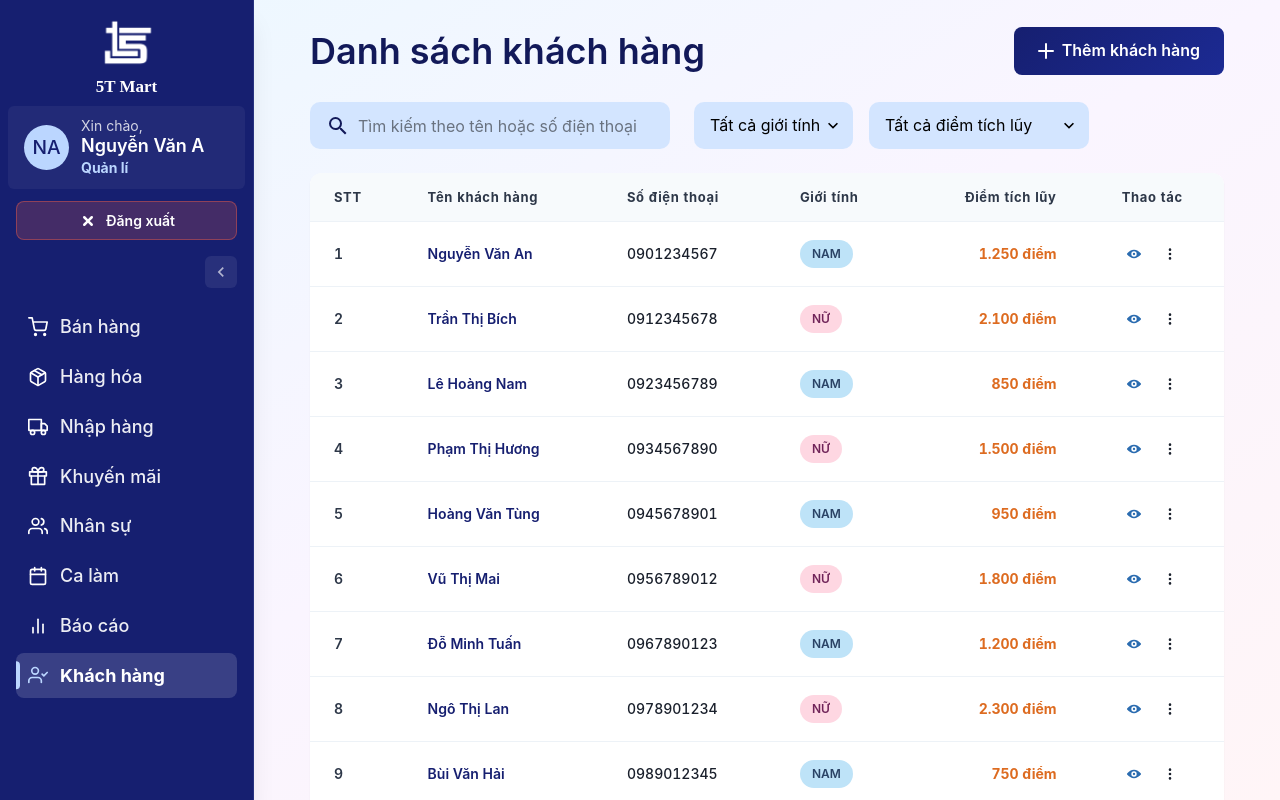
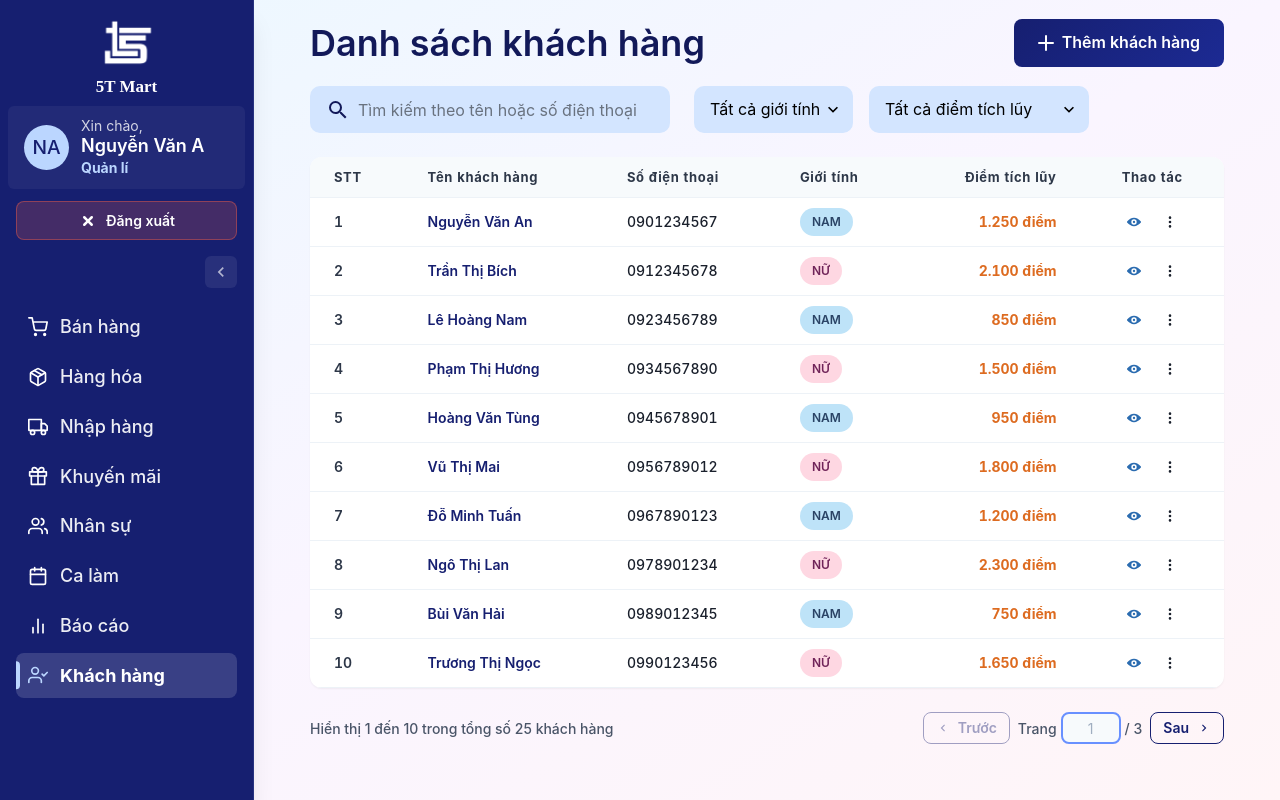
Before and after one commit to ToanHuynh0201/FiveTProMart, a React (Vite) app: page /customers in a window 1280 px wide. Built offline with nearby package versions, Linux system fonts and the light colour scheme; no server answers.

Commit message:
feat: Enhance UI consistency by adjusting padding and background styles in CustomerTable, StaffSearchBar, StaffTable, CustomersPage, and StaffPage

```diff
--- a/src/components/customer/CustomerTable.tsx
+++ b/src/components/customer/CustomerTable.tsx
@@ -102,28 +102,31 @@ const CustomerTable = ({
 									fontWeight="700"
 									color="gray.700"
 									textTransform="none"
-									py={4}>
+									py={3}>
 									STT
 								</Th>
 								<Th
 									fontSize="13px"
 									fontWeight="700"
 									color="gray.700"
-									textTransform="none">
+									textTransform="none"
+									py={3}>
 									Tên khách hàng
 								</Th>
 								<Th
 									fontSize="13px"
 									fontWeight="700"
 									color="gray.700"
-									textTransform="none">
+									textTransform="none"
+									py={3}>
 									Số điện thoại
 								</Th>
 								<Th
 									fontSize="13px"
 									fontWeight="700"
 									color="gray.700"
-									textTransform="none">
+									textTransform="none"
+									py={3}>
 									Giới tính
 								</Th>
 								<Th
@@ -131,6 +134,7 @@ const CustomerTable = ({
 									fontWeight="700"
 									color="gray.700"
 									textTransform="none"
+									py={3}
 									isNumeric>
 									Điểm tích lũy
 								</Th>
@@ -139,6 +143,7 @@ const CustomerTable = ({
 									fontWeight="700"
 									color="gray.700"
 									textTransform="none"
+									py={3}
 									textAlign="center">
 									Thao tác
 								</Th>
@@ -150,7 +155,7 @@ const CustomerTable = ({
 									<Td
 										colSpan={6}
 										textAlign="center"
-										py={10}>
+										py={4}>
 										<Text
 											fontSize="15px"
 											color="gray.500">
@@ -167,7 +172,8 @@ const CustomerTable = ({
 										<Td
 											fontSize="14px"
 											fontWeight="600"
-											color="gray.700">
+											color="gray.700"
+											py={2}>
 											{index + 1}
 										</Td>
 										<Td
@@ -175,6 +181,7 @@ const CustomerTable = ({
 											fontWeight="600"
 											color="brand.500"
 											cursor="pointer"
+											py={2}
 											onClick={() =>
 												onViewDetails?.(customer.id)
 											}
@@ -183,7 +190,7 @@ const CustomerTable = ({
 											}}>
 											{customer.name}
 										</Td>
-										<Td>
+										<Td py={2}>
 											<Text
 												fontSize="14px"
 												fontWeight="500"
@@ -191,7 +198,7 @@ const CustomerTable = ({
 												{customer.phone}
 											</Text>
 										</Td>
-										<Td>
+										<Td py={2}>
 											<Badge
 												colorScheme={
 													customer.gender === "Nam"
@@ -213,13 +220,14 @@ const CustomerTable = ({
 											isNumeric
 											fontSize="14px"
 											fontWeight="700"
-											color="orange.500">
+											color="orange.500"
+											py={2}>
 											{formatPoints(
 												customer.loyaltyPoints,
 											)}{" "}
 											điểm
 										</Td>
-										<Td>
+										<Td py={2}>
 											<Flex
 												justify="center"
 												gap={1}>
--- a/src/components/staff/StaffSearchBar.tsx
+++ b/src/components/staff/StaffSearchBar.tsx
@@ -68,20 +68,20 @@ const StaffSearchBar = ({
 
 			{/* Add Staff Button */}
 			<Flex
-				bg="brand.50"
+				bgGradient="linear(135deg, brand.500 0%, brand.400 100%)"
 				borderRadius="10px"
 				height="40px"
 				px={4}
 				cursor="pointer"
 				transition="all 0.25s cubic-bezier(0.4, 0, 0.2, 1)"
 				_hover={{
-					bg: "brand.100",
+					bgGradient: "linear(135deg, brand.600 0%, brand.500 100%)",
 					transform: "translateY(-2px)",
-					boxShadow: "0 4px 12px rgba(22, 31, 112, 0.15)",
+					boxShadow: "0 6px 20px rgba(22, 31, 112, 0.35)",
 				}}
 				_active={{
+					bgGradient: "linear(135deg, brand.700 0%, brand.600 100%)",
 					transform: "translateY(0)",
-					bg: "brand.200",
 				}}
 				onClick={onAddStaff}
 				alignItems="center"
@@ -104,7 +104,7 @@ const StaffSearchBar = ({
 						viewBox="0 0 24 24"
 						w={4}
 						h={4}
-						color="brand.600">
+						color="white">
 						<path
 							fill="none"
 							stroke="currentColor"
@@ -117,7 +117,7 @@ const StaffSearchBar = ({
 				<Text
 					fontSize="16px"
 					fontWeight="500"
-					color="brand.600"
+					color="white"
 					letterSpacing="tight">
 					Thêm nhân sự
 				</Text>
--- a/src/components/staff/StaffTable.tsx
+++ b/src/components/staff/StaffTable.tsx
@@ -20,7 +20,7 @@ import {
 	useDisclosure,
 	useToast,
 } from "@chakra-ui/react";
-import { ViewIcon, DeleteIcon, EditIcon } from "@chakra-ui/icons";
+import { ViewIcon, DeleteIcon } from "@chakra-ui/icons";
 import type { Staff } from "@/types";
 import { useState } from "react";
 
@@ -92,28 +92,31 @@ const StaffTable = ({
 									fontWeight="700"
 									color="gray.700"
 									textTransform="none"
-									py={2.5}>
+									py={3}>
 									STT
 								</Th>
 								<Th
 									fontSize="12px"
 									fontWeight="700"
 									color="gray.700"
-									textTransform="none">
+									textTransform="none"
+									py={3}>
 									Tên nhân viên
 								</Th>
 								<Th
 									fontSize="12px"
 									fontWeight="700"
 									color="gray.700"
-									textTransform="none">
+									textTransform="none"
+									py={3}>
 									Vị trí
 								</Th>
 								<Th
 									fontSize="12px"
 									fontWeight="700"
 									color="gray.700"
-									textTransform="none">
+									textTransform="none"
+									py={3}>
 									Ca làm việc
 								</Th>
 								<Th
@@ -121,7 +124,8 @@ const StaffTable = ({
 									fontWeight="700"
 									color="gray.700"
 									textTransform="none"
-									textAlign="center">
+									textAlign="center"
+									py={3}>
 									Thao tác
 								</Th>
 							</Tr>
@@ -149,7 +153,8 @@ const StaffTable = ({
 										<Td
 											fontSize="13px"
 											fontWeight="600"
-											color="gray.700">
+											color="gray.700"
+											py={3}>
 											{index + 1}
 										</Td>
 										<Td
@@ -162,20 +167,23 @@ const StaffTable = ({
 											}
 											_hover={{
 												textDecoration: "underline",
-											}}>
+											}}
+											py={3}>
 											{staff.name}
 										</Td>
 										<Td>
 											<Text
 												fontSize="13px"
 												fontWeight="500"
-												color="gray.800">
+												color="gray.800"
+												py={3}>
 												{staff.position}
 											</Text>
 										</Td>
 										<Td
 											fontSize="13px"
-											color="gray.600">
+											color="gray.600"
+											py={3}>
 											{staff.shift}
 										</Td>
 										<Td>
--- a/src/pages/CustomersPage.tsx
+++ b/src/pages/CustomersPage.tsx
@@ -185,12 +185,12 @@ const CustomersPage = () => {
 		<MainLayout>
 			<Box
 				px={{ base: 4, md: 6, lg: 8 }}
-				py={6}>
+				py={4}>
 				{/* Page Title and Add Button */}
 				<Flex
 					justify="space-between"
 					align="center"
-					mb={6}
+					mb={4}
 					gap={4}
 					flexDirection={{ base: "column", md: "row" }}>
 					<Text
@@ -223,7 +223,6 @@ const CustomersPage = () => {
 						Thêm khách hàng
 					</Button>
 				</Flex>
-
 				<Flex direction="row">
 					{/* Search Bar */}
 					<CustomerSearchBar
@@ -239,7 +238,6 @@ const CustomersPage = () => {
 						onPointRangeChange={handlePointRangeChange}
 					/>
 				</Flex>
-
 				{/* Loading State */}
 				{isLoading && (
 					<Flex
@@ -253,7 +251,6 @@ const CustomersPage = () => {
 						/>
 					</Flex>
 				)}
-
 				{/* Customer Table */}
 				{!isLoading && currentCustomers.length > 0 && (
 					<>
@@ -264,7 +261,7 @@ const CustomersPage = () => {
 						/>
 
 						{/* Pagination */}
-						<Box mt={6}>
+						<Box mt={3}>
 							<Pagination
 								currentPage={currentPage}
 								totalPages={pagination.totalPages}
@@ -276,8 +273,7 @@ const CustomersPage = () => {
 							/>
 						</Box>
 					</>
-				)}
-
+				)}{" "}
 				{/* Empty State */}
 				{!isLoading && currentCustomers.length === 0 && (
 					<Flex
--- a/src/pages/StaffPage.tsx
+++ b/src/pages/StaffPage.tsx
@@ -114,7 +114,7 @@ const StaffPage = () => {
 		<MainLayout>
 			<Box
 				px={{ base: 4, md: 6, lg: 8 }}
-				py={4}>
+				py={3}>
 				{/* Page Title */}
 				<Text
 					fontSize={{ base: "24px", md: "28px" }}
```
